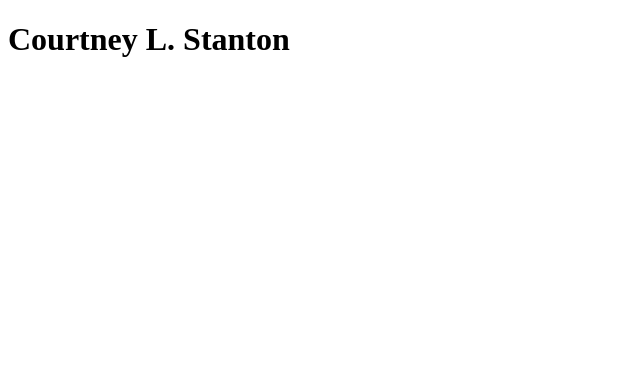
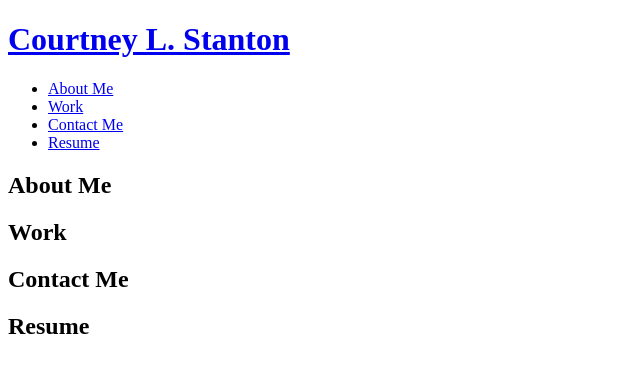
Before and after one commit to clstanton/who-dat, a plain HTML site: page index.html in a window 1280 px wide. Shown: the whole page, without its empty margins (0-640 px from the left). Drawn offline with Linux system fonts and the light colour scheme.

Commit message:
html outline

```diff
--- a/index.html
+++ b/index.html
@@ -3,8 +3,54 @@
     <head>
         <meta charset="UTF-8" />
         <title>CLS Portfolio</title>
+        <link rel="stylesheet" href="./assets/style.css" />
     </head>
     <body>
-        <h1>Courtney L. Stanton</h1>
+        <!--header/navigation-->
+        <header>
+            <h1>
+                <a href="/">Courtney L. Stanton</a>
+            </h1>
+            <nav>
+                <ul>
+                    <li>
+                        <a href="#about-me">About Me</a>
+                    </li>
+                    <li>
+                        <a href="#work">Work</a>
+                    </li>
+                    <li>
+                        <a href="#contact-me">Contact Me</a>
+                    </li>
+                    <li>
+                        <a href="#resume">Resume</a>
+                    </li>
+                </ul>
+            </nav>
+        </header>
+
+        <!--hero/jumbotron-->
+        <section>
+        </section>
+
+        <!--"about me" section-->
+        <section>
+            <h2>About Me</h2>
+        </section>
+
+        <!--"work" section-->
+        <section>
+            <h2>Work</h2>
+        </section>
+
+        <!--"contact me" section-->
+        <section>
+            <h2>Contact Me</h2>
+        </section>
+
+        <!--"resume" section-->
+        <section>
+            <h2>Resume</h2>
+        </section>
     </body>
 </html>
```
Also changed, not shown: assets/style.css (added).
